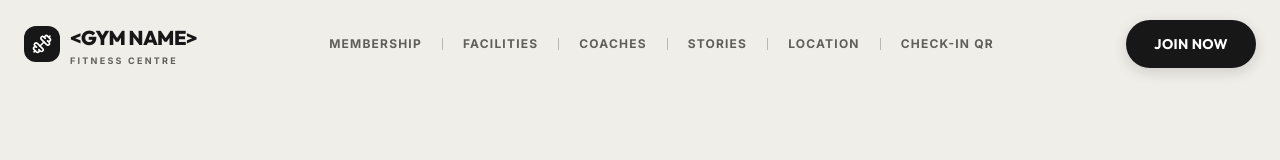
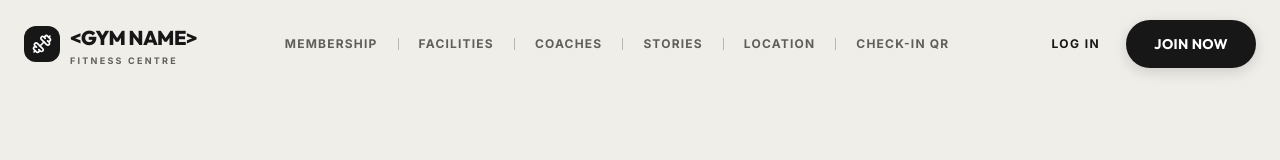
Before and after one commit to BalajiR2205/Gym, a Next.js app: page / in a window 1280 px wide. Shown: the top 160 px of the page. Built offline with nearby package versions, Linux system fonts and the light colour scheme.

Commit message:
feat(nav): add Log In button to navbar and footer

```diff
--- a/components/layout/Footer.tsx
+++ b/components/layout/Footer.tsx
@@ -103,8 +103,10 @@ export default function Footer() {
               { label: "Meet Coaches", href: "#trainers" },
               { label: "Member Stories", href: "#gallery" },
               { label: "Location & Visit", href: "#contact" },
+              { label: "Portal Login", href: "/login" },
             ].map((link) => (
               <li key={link.label}>
+                {link.href.startsWith("#") ? (
                   <a
                     href={link.href}
                     onClick={(e) => handleNavClick(e, link.href)}
@@ -112,6 +114,14 @@ export default function Footer() {
                   >
                     {link.label}
                   </a>
+                ) : (
+                  <Link
+                    href={link.href}
+                    className="text-sm text-[#F0EEE9]/70 hover:text-white transition-colors"
+                  >
+                    {link.label}
+                  </Link>
+                )}
               </li>
             ))}
           </ul>
--- a/components/layout/Navbar.tsx
+++ b/components/layout/Navbar.tsx
@@ -105,8 +105,14 @@ export default function Navbar() {
             ))}
           </nav>
 
-          {/* Right Action Button */}
+          {/* Right Action Buttons */}
           <div className="hidden lg:flex items-center gap-3">
+            <Link
+              href="/login"
+              className="text-xs font-bold tracking-[0.12em] uppercase text-[#171717] hover:text-[#171717]/70 py-2.5 px-3.5 transition-colors"
+            >
+              Log In
+            </Link>
             <CTAButton href="/join" className="py-2.5 px-6 text-xs">
               Join Now
             </CTAButton>
@@ -144,7 +150,14 @@ export default function Navbar() {
                   {item.label}
                 </a>
               ))}
-              <div className="w-full pt-4 border-t border-[#171717]/8 flex flex-col items-center">
+              <div className="w-full pt-4 border-t border-[#171717]/8 flex flex-col gap-3 items-center">
+                <Link
+                  href="/login"
+                  onClick={() => setIsOpen(false)}
+                  className="w-full max-w-xs py-3 rounded-full border border-[#171717]/20 text-center font-bold text-xs uppercase tracking-[0.15em] text-[#171717] hover:bg-black/5 transition-colors"
+                >
+                  Log In
+                </Link>
                 <CTAButton
                   href="/join"
                   onClick={() => setIsOpen(false)}
```
Lines whose indentation alone changed are shown as unchanged.
